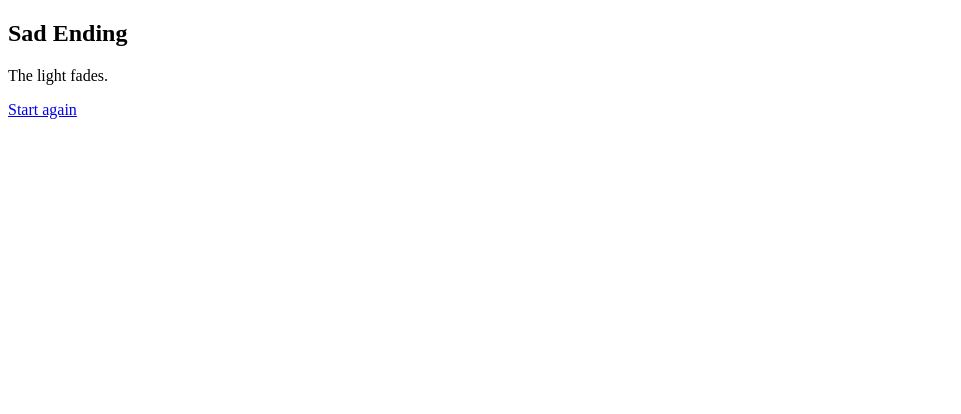
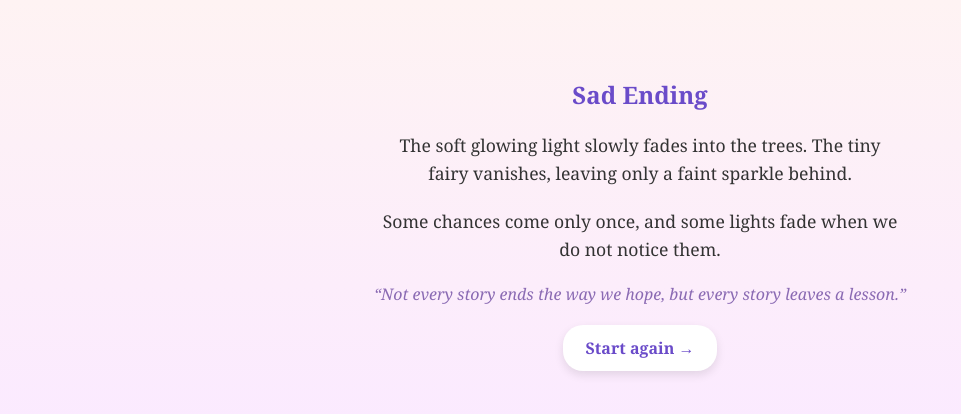
Before and after one commit to anjila04/medpl-anjilaraya, a plain HTML site: page fairy-story/ending-sad.html in a window 1280 px wide. Shown: the whole page, without its empty margins (0-961 px from the left). Drawn offline with Linux system fonts and the light colour scheme.

Commit message:
Update ending-sad.html

```diff
--- a/fairy-story/ending-sad.html
+++ b/fairy-story/ending-sad.html
@@ -1,8 +1,71 @@
 <!DOCTYPE html>
-<html>
+<html lang="en">
+<head>
+<meta charset="UTF-8">
+<title>Sad Ending</title>
+
+<style>
+body {
+    background: linear-gradient(180deg, #fef3f3, #fbeaff);
+    font-family: Georgia, serif;
+    text-align: center;
+    padding: 50px;
+    color: #333;
+}
+
+h2 {
+    color: #6a4bc9;
+}
+
+p {
+    font-size: 1.1em;
+    max-width: 520px;
+    margin: 20px auto;
+    line-height: 1.6;
+}
+
+a {
+    display: inline-block;
+    margin-top: 20px;
+    padding: 12px 22px;
+    background: white;
+    border-radius: 20px;
+    text-decoration: none;
+    color: #6a4bc9;
+    font-weight: bold;
+    box-shadow: 0 4px 10px rgba(0,0,0,0.1);
+}
+
+a:hover {
+    background: #f0e9ff;
+}
+
+em {
+    display: block;
+    margin-top: 15px;
+    font-style: italic;
+    color: #8a6ab3;
+}
+</style>
+
+</head>
+
 <body>
+
 <h2>Sad Ending</h2>
-<p>The light fades.</p>
-<a href="index.html">Start again</a>
+
+<p>
+The soft glowing light slowly fades into the trees.
+The tiny fairy vanishes, leaving only a faint sparkle behind.
+</p>
+
+<p>
+Some chances come only once, and some lights fade when we do not notice them.
+</p>
+
+<em>“Not every story ends the way we hope, but every story leaves a lesson.”</em>
+
+<a href="index.html">Start again →</a>
+
 </body>
 </html>
```
